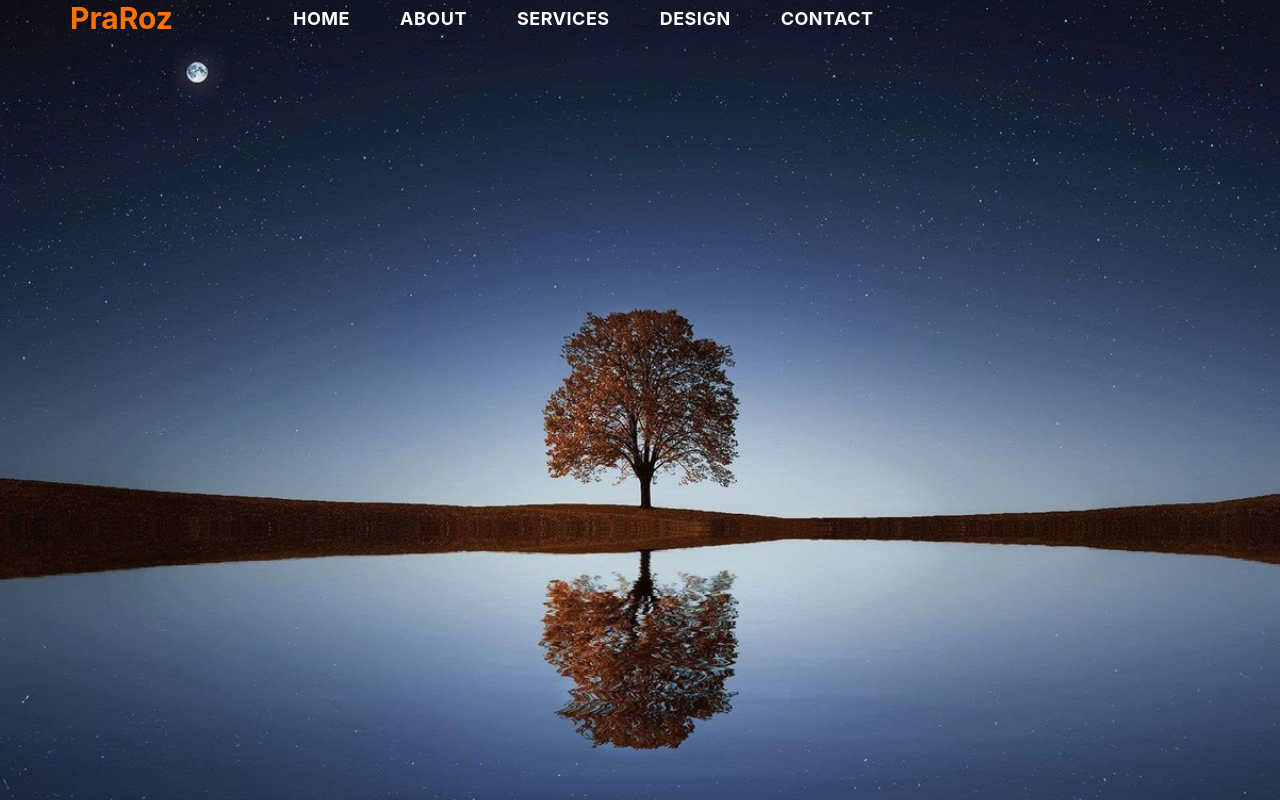
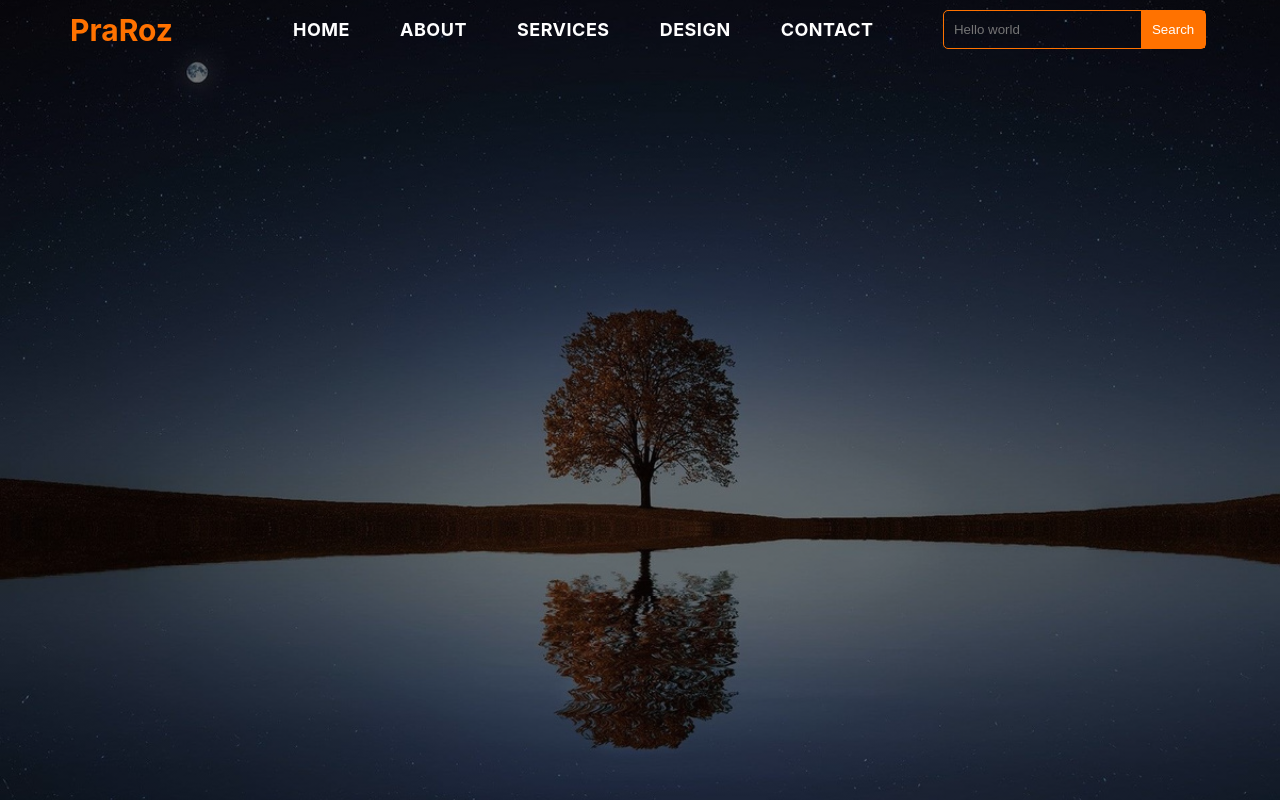
Before and after one commit to Andrew-Marfo/literate-palm-tree, a React (Create React App) app: page / in a window 1280 px wide. Built offline with nearby package versions, Linux system fonts and the light colour scheme.

Commit message:
search bar

```diff
--- a/src/components/nav-bar/nav-bar.css
+++ b/src/components/nav-bar/nav-bar.css
@@ -1,7 +1,12 @@
 .app {
   width: 100%;
   height: 100vh;
-  background-image: url("./background.jpg");
+  background: linear-gradient(
+      to top,
+      rgba(0, 0, 0, 0.5) 50%,
+      rgba(0, 0, 0, 0.5) 50%
+    ),
+    url(./background.jpg);
   background-position: center;
   background-size: cover;
 }
@@ -18,7 +23,9 @@
 
 .nav-bar {
   display: flex;
+  width: 1200px;
   align-items: center;
+  padding-top: 10px;
 }
 
 .nav-menu {
@@ -48,3 +55,29 @@ li {
 .menu-items li a:hover {
   color: #ff7200;
 }
+
+.search {
+  display: flex;
+  margin-left: 250px;
+  border-radius: 5px;
+  border: 1px solid #ff7200;
+  color: white;
+}
+
+.search-field {
+  padding: 10px;
+  background-color: transparent;
+  border: none;
+  color: white;
+}
+
+.ctn {
+  padding: 10px;
+  background-color: #ff7200;
+  border: 1px solid #ff7200;
+  color: white;
+}
+
+.search-field:focus {
+  outline: none;
+}
--- a/src/components/nav-bar/nav-bar.jsx
+++ b/src/components/nav-bar/nav-bar.jsx
@@ -20,6 +20,14 @@ class NavBar extends Component {
                         <li><a href="#">CONTACT</a></li>
                     </ul>
                 </div>
+                <div className="search">
+                    <input
+                        type="search"
+                        className="search-field"
+                        placeholder="Hello world"
+                    />
+                    <button className="ctn">Search</button>
+                </div>
             </div>
         )
     }
```
